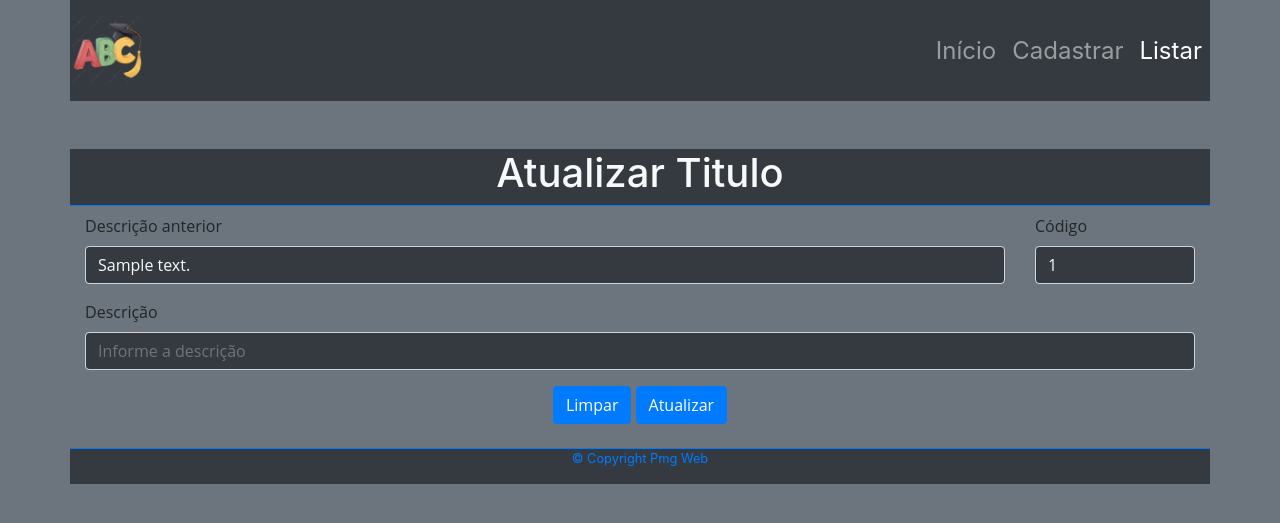
After one commit to ChristianSalazar07/abcdosaber, a Django app: page /titulo/atualizar/1 in a window 1280 px wide. The commit adds this page. Shown: the top 523 px of the page. Run offline with Django 4.2, Linux system fonts and the light colour scheme; tables that the repository leaves empty hold one stand-in row (values such as "Sample post").

Commit message:
Adicionada Funcionalidade de Atualizar em Titulo e Tipo de Atividade

```diff
--- a/tipodeatividade/forms.py
+++ b/tipodeatividade/forms.py
@@ -2,3 +2,7 @@ from django import forms
 
 class tipoAtividadeForm(forms.Form):
     descricao = forms.CharField(max_length=70, required=True, help_text="Informe a descrição do tipo de atividade:")
+
+class tipoAtividadeAtualizarForm(forms.Form):
+    codigo = forms.IntegerField(required=True, help_text='Informe o código da atividade:')
+    descricao = forms.CharField(max_length=70, required=True, help_text="Informe a descrição do tipo de atividade:")
--- a/tipodeatividade/templates/tipodeatividade/listarTiposAtividade.html
+++ b/tipodeatividade/templates/tipodeatividade/listarTiposAtividade.html
@@ -72,7 +72,7 @@
                 <td>{{ atividade.codigo }}</td>
                 <td>{{ atividade.descricao }}</td>
                 <td>
-                    <a href="#" class="btn btn-mini"><i class="far fa-edit"></i></a>
+                    <a href="{% url 'tipodeatividade:atualizar' atividade.codigo %}" class="btn btn-mini"><i class="far fa-edit"></i></a>
                     <button type="button" class="btn" role="button" data-target="#modalExcluirAtividade"
                         data-toggle="modal" data-descricao="{{atividade.descricao}}"
                         data-url="{% url 'tipodeatividade:excluir_atividade' atividade.codigo %}">
--- a/tipodeatividade/urls.py
+++ b/tipodeatividade/urls.py
@@ -6,5 +6,6 @@ app_name = 'tipodeatividade'
 urlpatterns = [
     path('listar', views.listar, name='listar'),
     path('cadastrar', views.cadastrar, name='cadastrar'),
-    path('excluir/<int:codigoAtividade>', views.excluir, name='excluir_atividade')
+    path('excluir/<int:codigoAtividade>', views.excluir, name='excluir_atividade'),
+    path('atualizar/<int:codigoAtividade>', views.atualizar, name='atualizar')
 ]
--- a/titulo/forms.py
+++ b/titulo/forms.py
@@ -2,3 +2,7 @@ from django import forms
 
 class tituloForm(forms.Form):
     descricao = forms.CharField(max_length=70, required=True, help_text="Informe a descrição do título:")
+
+class tituloAtualizarForm(forms.Form):
+    codigo = forms.IntegerField(required=True, help_text='Informe o código da titulo:')
+    descricao = forms.CharField(max_length=70, required=True, help_text="Informe a descrição do tipo de titulo:")
--- /dev/null
+++ b/titulo/templates/titulo/atualizarTitulo.html
@@ -0,0 +1,60 @@
+{% extends "base_template.html" %}
+
+{% block title %}
+    <title>ABC do Saber - Atualizar Titulo</title>
+{% endblock %}
+
+{% block menu %}
+    <div class="collapse navbar-collapse justify-content-end" id="mynavbar">
+        <div class="navbar-nav">
+            <a href="/" class="nav-link">Início</a>
+            <a href="{% url 'titulo:cadastrar' %}" class="nav-link">Cadastrar</a>
+            <a href="{% url 'titulo:listar' %}" class="nav-link active">Listar</a>
+        </div>
+    </div>
+{% endblock %}
+
+
+    <!--
+        <div class="row">
+                <div class="col">
+                    <div class="alert alert-success alert-dismissible" role="alert">
+                        <a href="#" class="close" data-dismiss="alert" aria-label="close">&times;</a>
+                    </div>
+                </div>
+        </div>
+    -->
+{% block titulo_pagina %}
+    <div class="container text-center border-bottom border-primary bg-dark text-light">
+        <div class="row mt-5">
+            <div class="col">
+                <h1>Atualizar Titulo</h1>
+            </div>
+        </div>
+    </div>
+{% endblock %}
+
+
+{% block corpo %}
+    <form action="{% url 'titulo:atualizar' codigo %}" method="POST" name="frmAtualizarTitulo" id="idFrmAtualizarTitulo">
+    {% csrf_token %}
+        <div class="row">
+            <div class="form-group col-10">
+                <label for='idDescricao'>Descrição anterior</label>
+                <input class="form-control bg-dark text-light" type='text' id='idDescricao' value='{{ tituloAlterado.descricao }}' name='descricaoAnterior' readonly required>
+            </div>
+            <div class="form-group col-2">
+                <label for='idDescricao'>Código</label>
+                <input class="form-control bg-dark text-light" type='text' id='idDescricao' value='{{ codigo }}' name='codigo' readonly required>
+            </div>
+            <div class="form-group col-12">
+                <label for='idDescricao'>Descrição</label>
+                <input class="form-control bg-dark text-light" type='text' id='idDescricao' name='descricao' placeholder='Informe a descrição' required>
+            </div>
+            <div class='form-group text-center col-12'>
+                <input type='reset'  value='Limpar' class='btn btn-primary btn-md'>
+                <input type='submit' value='Atualizar' class='btn btn-primary btn-md' id="btnAtualizarTitulo">
+            </div>
+        </div>
+    </form>
+{% endblock %}
--- a/titulo/templates/titulo/listarTitulos.html
+++ b/titulo/templates/titulo/listarTitulos.html
@@ -58,7 +58,7 @@
                         <td class="text-center"> {{titulo.codigo|stringformat:"02d"}} </td>
                         <td> {{titulo.descricao}} </td>
                         <td>
-                            <a href="#" class="btn btn-mini"><i class="far fa-edit"></i></a>
+                            <a href="{% url 'titulo:atualizar' titulo.codigo %}" class="btn btn-mini"><i class="far fa-edit"></i></a>
                             <button type="button" class="btn" role="button" data-target="#modalExcluirTitulo"
                                 data-toggle="modal" data-descricao="{{titulo.descricao}}"
                                 data-url="{% url 'titulo:excluir_titulo' titulo.codigo %}">
--- a/titulo/urls.py
+++ b/titulo/urls.py
@@ -6,5 +6,6 @@ app_name = 'titulo'
 urlpatterns = [
     path('cadastrar/', views.cadastrar, name='cadastrar'),
     path('listar/', views.listar, name='listar'),
-    path('excluir/<int:codigoTitulo>', views.excluir, name='excluir_titulo')
+    path('excluir/<int:codigoTitulo>', views.excluir, name='excluir_titulo'),
+    path('atualizar/<int:codigoTitulo>', views.atualizar, name='atualizar')
 ]
--- a/titulo/views.py
+++ b/titulo/views.py
@@ -1,7 +1,7 @@
 from django.http import HttpResponse
 from django.shortcuts import render, redirect
 from .models import Titulo
-from .forms import tituloForm
+from .forms import tituloForm, tituloAtualizarForm
 
 # Create your views here.
 def listar(request):
@@ -37,3 +37,22 @@ def excluir(request, codigoTitulo):
     except Titulo.DoesNotExist:
         pass
     return redirect('titulo:listar')
+
+def atualizar(request, codigoTitulo):
+    # Receber Form
+    if request.method == 'POST':
+        form = tituloAtualizarForm(request.POST)
+        # Validar Form
+        if form.is_valid():
+            dados_atualizar = form.cleaned_data
+        # Se ok então atualizar
+            titulo = Titulo.objects.get(pk=dados_atualizar['codigo'])
+            titulo.descricao = dados_atualizar['descricao']
+            titulo.save()
+        # Redirecionar para a lista de titulo
+        return redirect('titulo:listar')
+    context = {
+        "codigo": codigoTitulo,
+        "tituloAlterado": Titulo.objects.get(pk=codigoTitulo)
+    }
+    return render(request, "titulo/atualizarTitulo.html", context)
```
Also changed, not shown: tipodeatividade/templates/tipodeatividade/atualizarTiposAtividade.html (added, +60 -0 lines), tipodeatividade/views.py (+20 -1 lines).
